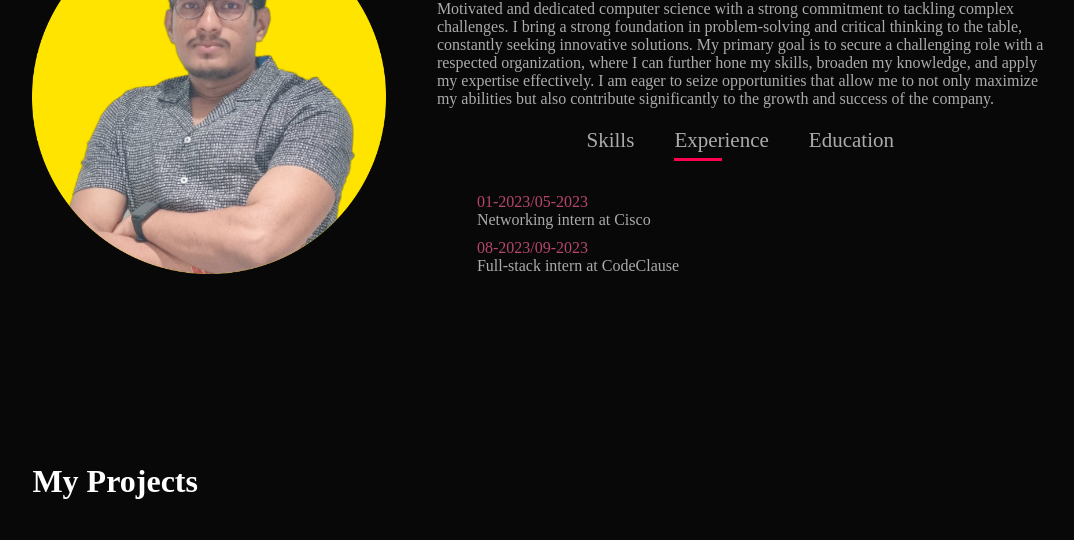
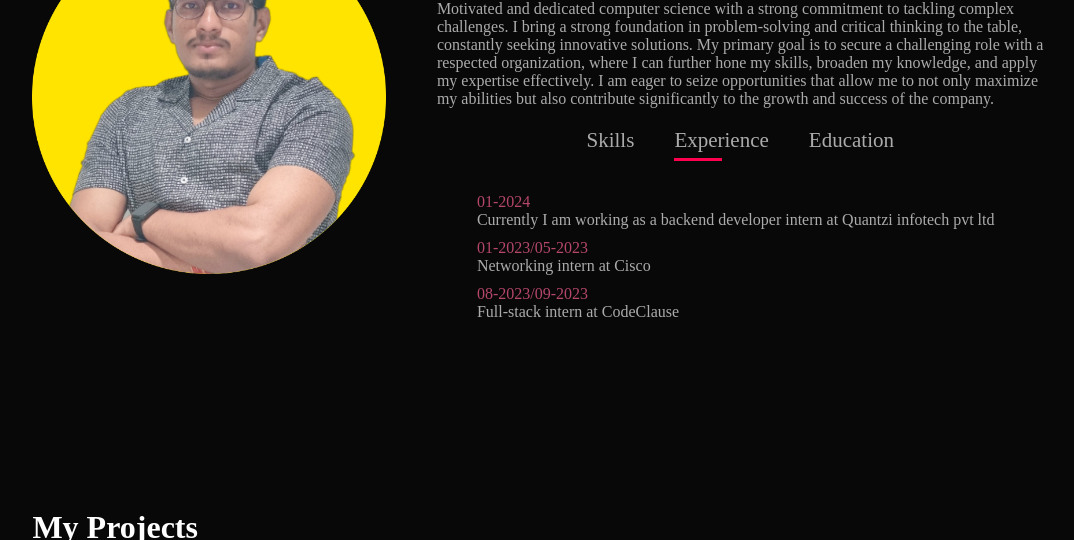
Before and after one commit to ankit13singh5656/portfolio, a plain HTML site: page index.html in a window 1280 px wide. Both pictures are taken after a click on the element "Experience". Shown: the part 717-1257 px from the top of the page, without its empty margins (102-1176 px from the left). Drawn offline with Linux system fonts and the light colour scheme.

Commit message:
Update index.html

```diff
--- a/index.html
+++ b/index.html
@@ -62,6 +62,7 @@
                     </div>
                 <div class="tab-contents" id="experience">
                     <ul>
+                        <li><span>01-2024</span><br>Currently I am working as a backend developer intern at Quantzi infotech pvt ltd
                         <li><span>01-2023/05-2023</span><br>Networking intern at Cisco</li>
                         <li><span>08-2023/09-2023</span><br>Full-stack intern at CodeClause</li>
                     </ul>
```
